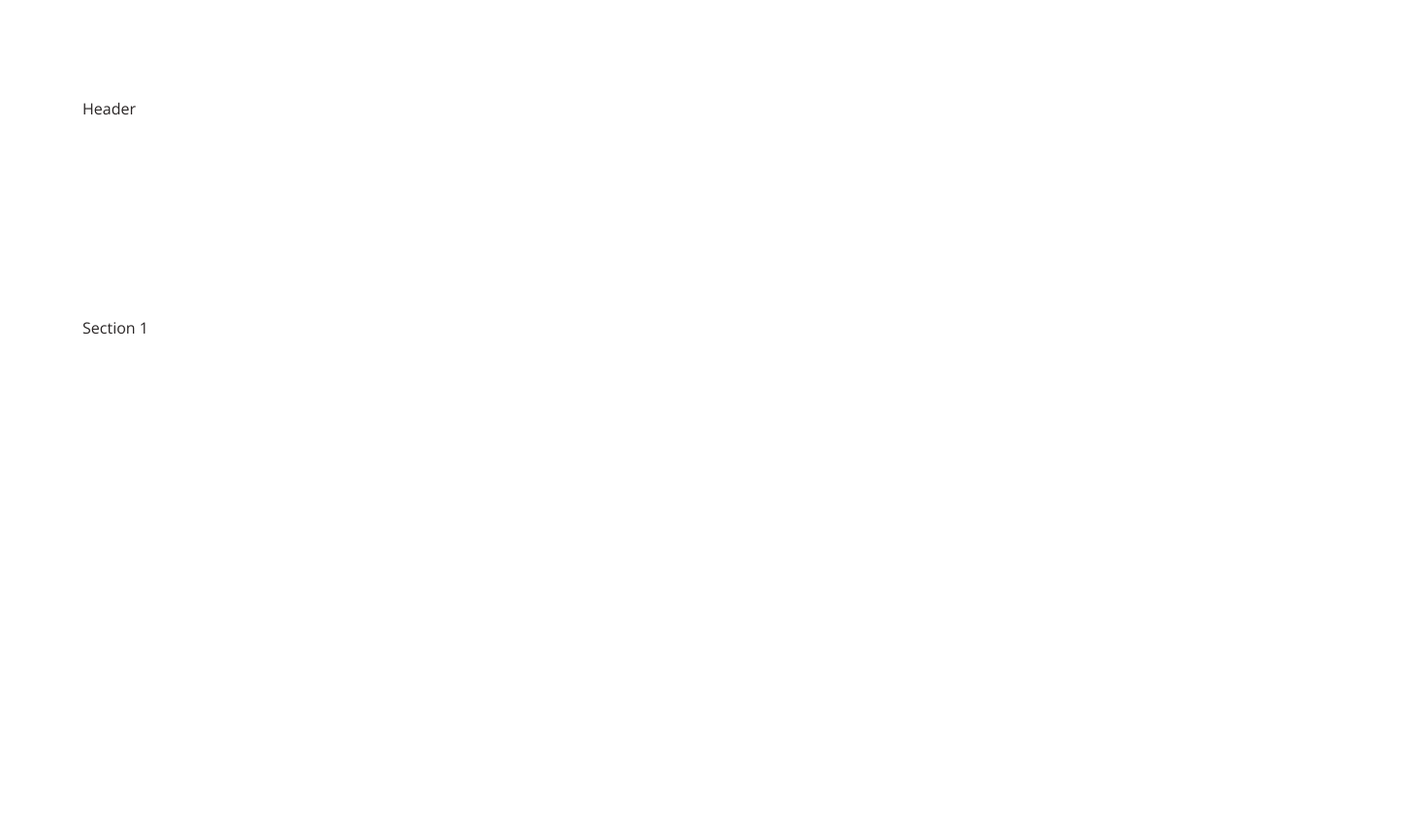
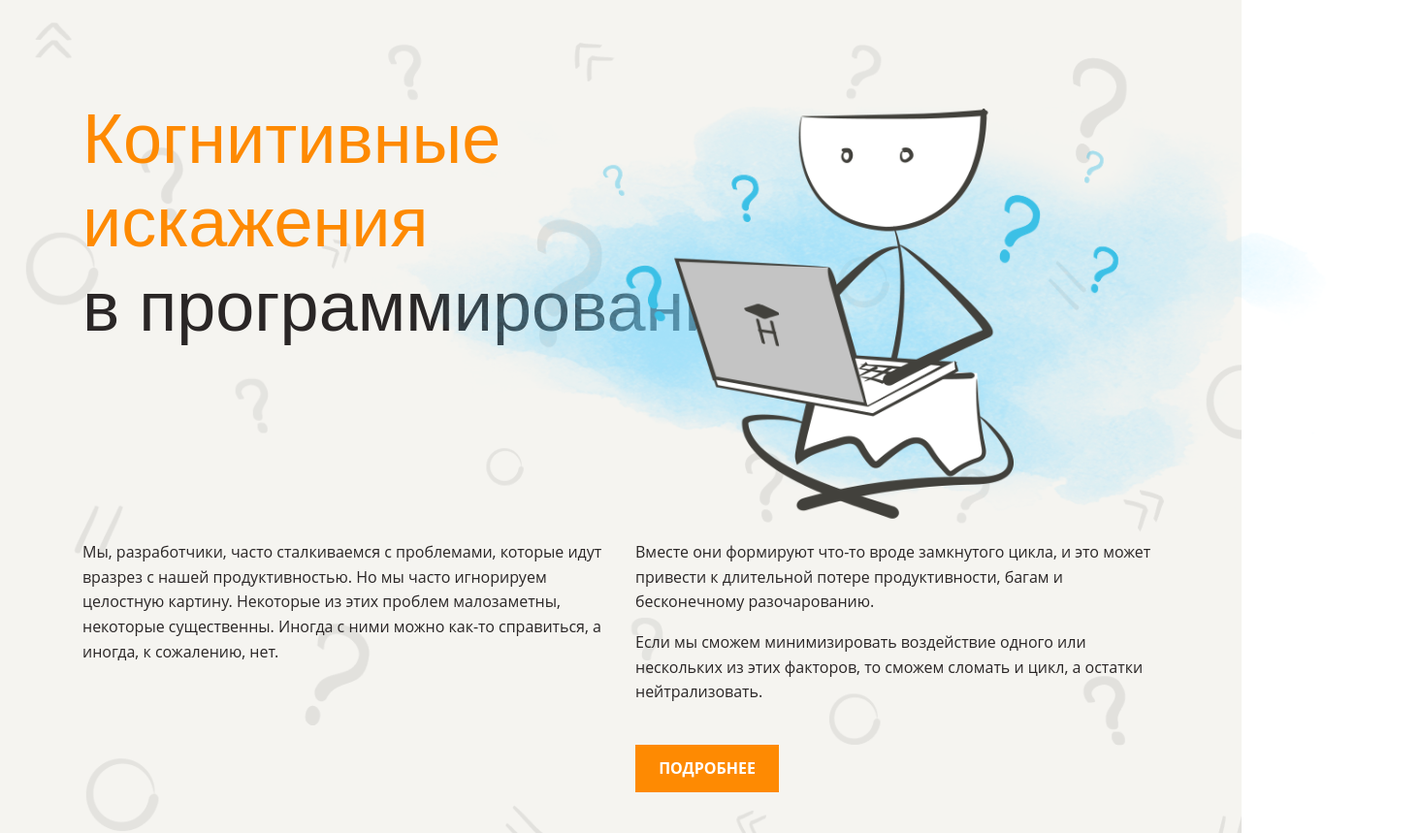
Before and after one commit to xxphantom/layout-designer-project-58, a website: page src/index.html in a window 1280 px wide. Shown: the top 859 px of the page at 97% size, 1465 px wide, since content can reach past the window. Drawn offline with Linux system fonts and the light colour scheme; files whose address does not match are found by name; a web font is replaced by a local one.

Commit message:
add header

```diff
--- a/src/index.html
+++ b/src/index.html
@@ -9,16 +9,30 @@
     <link rel="stylesheet" href="styles/style.css">
 </head>
 <body>
-  <header>Header</header>
+  <div class="section-container light-background image-background">
+    <header class="landing-block content-block">
+        <h1 class="h1 mb-100"><span class="accent">Когнитивные<br>искажения</span><br>в программировании </h1>
+        <img class="header-logo" src="file:///home/dmitriy/Documents/Projects/layout-designer-project-58/src/assets/images/main.png" alt="Нарисованный человек сидит за ноутбуком в позе лотоса">
+      <div class="paper-text">
+        <div class="paper-text-column">
+          <p>Мы, разработчики, часто сталкиваемся с проблемами, которые идут вразрез с нашей продуктивностью. Но мы часто игнорируем целостную картину. Некоторые из этих проблем малозаметны, некоторые существенны. Иногда с ними можно как-то справиться, а иногда, к сожалению, нет.</p>
+        </div>
+        <div class="paper-text-column">
+          <p>Вместе они формируют что-то вроде замкнутого цикла, и это может привести к длительной потере продуктивности, багам и бесконечному разочарованию.</p>
+          <p>Если мы сможем минимизировать воздействие одного или нескольких из этих факторов, то сможем сломать и цикл, а остатки нейтрализовать.</p>
+          <br>
+          <a class="btn" href="#">Подробнее</a>
+        </div>
+      </div>
+    </header>
+  </div>
   <main>
-    <section>Section 1</section>
-    <section></section>
-    <section></section>
-    <section></section>
-    <section></section>
-    <section></section>
-    <section></section>
+    <div class="section-container">
+      <section class="landing-block has-background">Section 1</section>
+    </div>
   </main>
-  <footer>Footer</footer>
+  <div class="section-container">
+    <footer class="landing-block">Footer</footer>
+  </div>
 </body>
 </html>
--- a/src/styles/style.css
+++ b/src/styles/style.css
@@ -13,54 +13,137 @@
 @font-face {
   font-weight: 400;
   font-family: "Open Sans";
-  src: url("/assets/fonts/OpenSans-Regular.ttf");
+  src: url("https://fonts.gstatic.com/s/opensans/v34/memvYaGs126MiZpBA-UvWbX2vVnXBbObj2OVTSumu1aB.woff2") format("woff2");
+
+  /* src: url("/assets/fonts/OpenSans-Regular.ttf"); */
 }
 
 @font-face {
   font-weight: 700;
   font-family: "Open Sans";
-  src: url("/assets/fonts/OpenSans-Bold.ttf");
+  src: url("https://fonts.gstatic.com/s/opensans/v34/memvYaGs126MiZpBA-UvWbX2vVnXBbObj2OVTSumu1aB.woff2") format("woff2");
+
+  /* src: url("/assets/fonts/OpenSans-Bold.ttf"); */
 }
 
 @font-face {
   font-weight: 400;
   font-family: Neucha;
-  src: url("/assets/fonts/Neucha-Regular.ttf");
+  src: url("https://fonts.gstatic.com/s/neucha/v17/q5uGsou0JOdh94bfuQltOxU.woff2") format("woff2");
+
+  /* src: url("/assets/fonts/Neucha-Regular.ttf"); */
 }
 
 body {
-  display: flex;
-  flex-direction: column;
-  align-items: center;
-
-  width: 100vw;
   margin: 0;
 
   color: var(--dark);
   font: 400 16px/1.6em "Open Sans", sans-serif;
 }
 
-h1,
-h2,
-h3 {
+.h1,
+.h2,
+.h3 {
+  margin: 0;
+
+  font-weight: 400;
+  font-family: Neucha, sans-serif;
   line-height: 1.2em;
 }
 
-h1 {
+.h1 {
   font-size: 72px;
 }
 
-h2 {
+.h2 {
   font-size: 60px;
 }
 
-h3 {
+.h3 {
   font-size: 34px;
 }
 
-header,
-section,
-footer {
+.accent {
+  color: var(--primary);
+}
+
+.landing-block {
+  position: relative;
+
   width: 1110px;
   padding: 100px 0;
 }
+
+.section-container {
+  position: relative;
+
+  display: flex;
+
+  justify-content: center;
+}
+
+.content-block {
+  display: flex;
+  flex-direction: column;
+  justify-content: space-between;
+}
+
+.paper-text {
+  display: flex;
+  gap: 30px;
+}
+
+.paper-text-column {
+  width: 50%;
+}
+
+.light-background {
+  background-color: var(--light);
+}
+
+.header-logo {
+  position: absolute;
+  top: 50px;
+  right: -270px;
+
+  width: auto;
+  height: 525px;
+}
+
+.image-background::before {
+  position: absolute;
+  top: 0;
+  right: 0;
+
+  width: 100%;
+  height: 100%;
+
+  background: url("../assets/images/background.png");
+  background-repeat: no-repeat;
+  background-size: cover;
+  opacity: 0.1;
+
+  content: "";
+}
+
+.btn {
+  display: flex;
+  align-items: center;
+  justify-content: center;
+
+  width: 148px;
+  height: 49px;
+
+  color: var(--white);
+
+  font-weight: bold;
+  text-transform: uppercase;
+  text-decoration: none;
+
+  background-color: var(--primary);
+  cursor: pointer;
+}
+
+.mb-100 {
+  margin-bottom: 182px;
+}
```
Also changed, not shown: src/assets/images/1.png (added), src/assets/images/2.png (added), src/assets/images/3.png (added), src/assets/images/4.png (added), src/assets/images/5.png (added), src/assets/images/background.png (added), src/assets/images/main.png (added), src/assets/images/send.svg (added).
